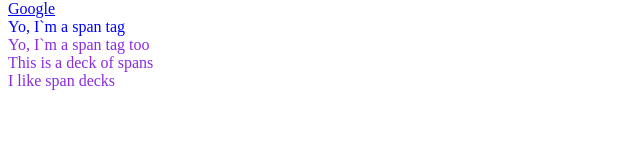
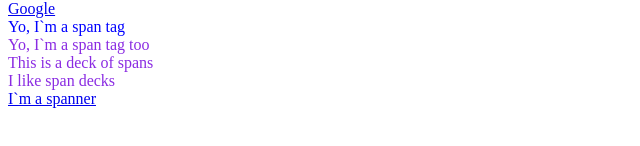
Before and after one commit to Sosyambu4/CSS-learn, a plain HTML site: page contact.html in a window 1280 px wide. Shown: the part 232-378 px from the top of the page, without its empty margins (0-640 px from the left). Drawn offline with Linux system fonts and the light colour scheme.

Commit message:
Inheritance

```diff
--- a/contact.html
+++ b/contact.html
@@ -26,7 +26,7 @@
     <span class="deck">Yo, I`m a span tag too</span>
     <span class="deck">This is a deck of spans</span>
     <span class="deck">I like span decks</span>
-
+    <a href="#">I`m a spanner</a>
 
 </body>
 </html>
```
